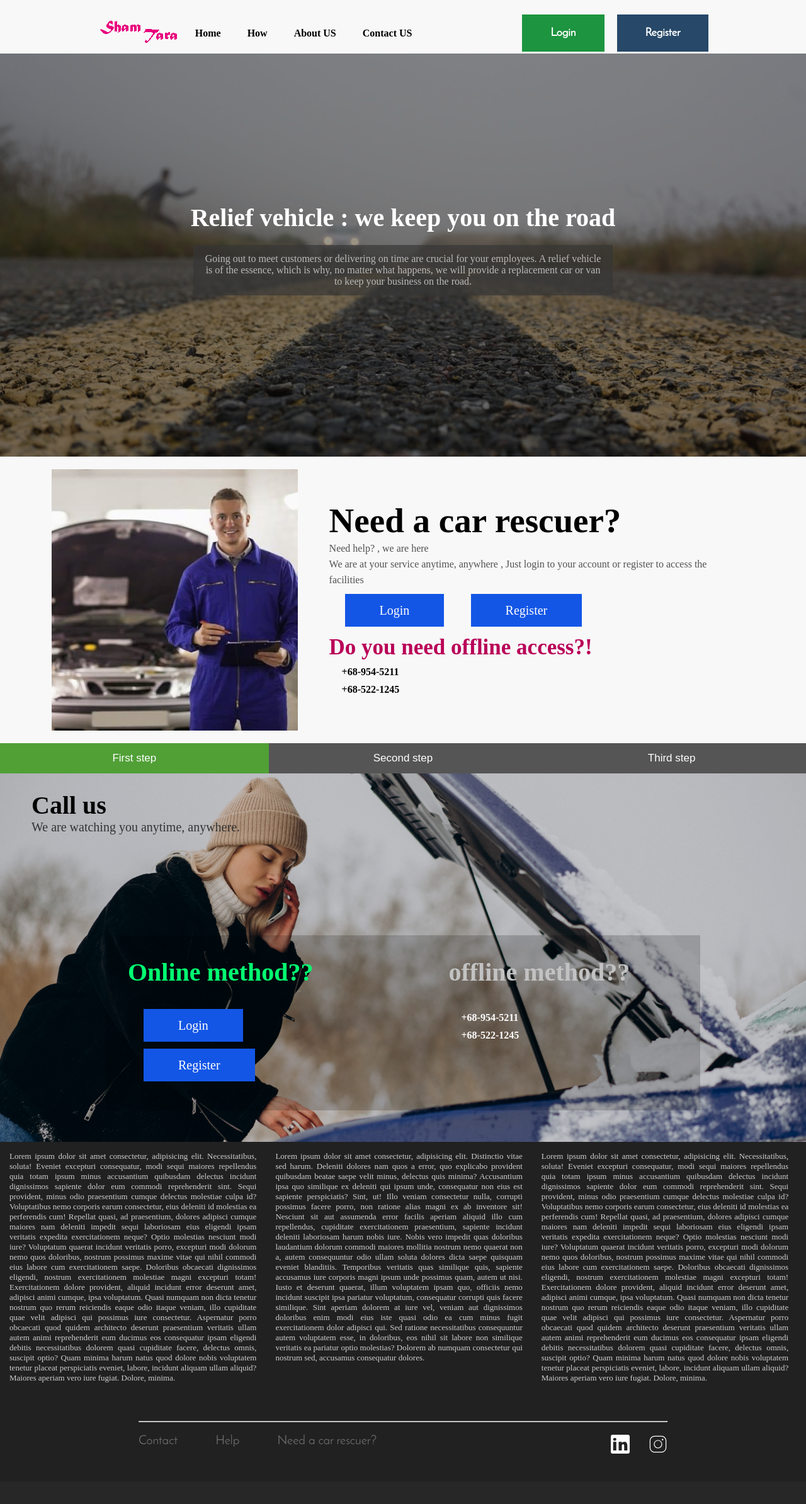
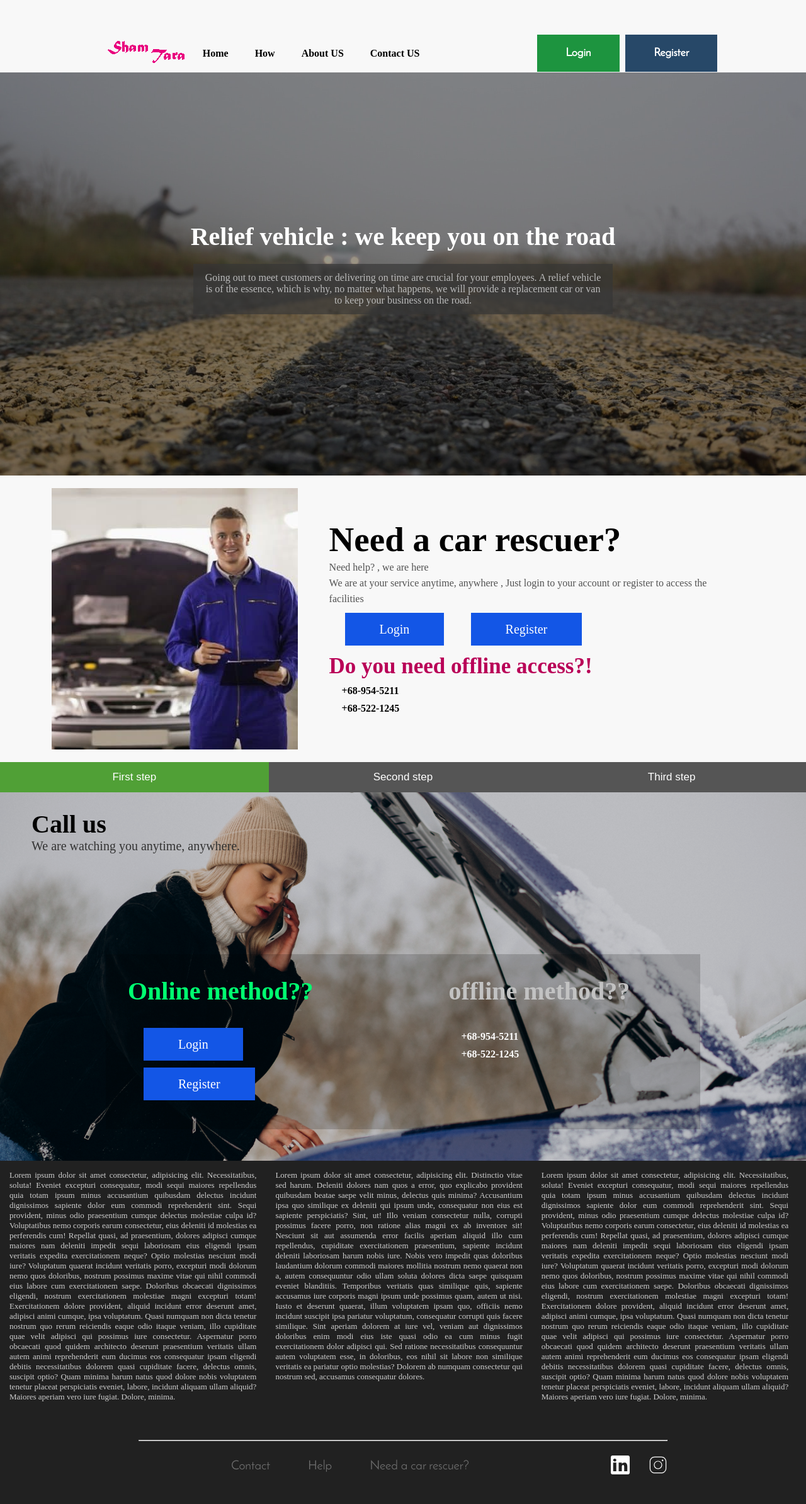
Before and after one commit to ijavadddd/Django-simple-projects, a Django app: page / in a window 1280 px wide. Shown: the whole page at 63% size. Before the commit the page ends 2308 px from the top, so only its background shows below. Run offline with Django 4.2, Linux system fonts and the light colour scheme; some web fonts are replaced.

Commit message:
Fix some responsive bug in base-index template

```diff
--- a/2-sham_tara/sham_tara/static/css/style.css
+++ b/2-sham_tara/sham_tara/static/css/style.css
@@ -27,7 +27,7 @@ a{
 }
 .menu-container{
     width:100%;
-    min-height:85px;
+    min-height:115px;
     background-color:#f8f8f8;
     position: relative;
 }
@@ -35,8 +35,9 @@ a{
     display:flex;
     justify-content: space-evenly;
     align-items: center;
+    flex-wrap: wrap;
     width:100%;
-    height:65px;
+    /* height:65px; */
     position:absolute;
     bottom:0;
     margin: 0 auto;
@@ -66,7 +67,13 @@ a{
     display:flex;
     gap:20px;
 }
+.header-panel--list-item{
+    position: relative;
+    width: 120px;
+    height: 60px;
+}
 .header-panel--list-item a{
+    position: absolute;
     color:#000;
     font-weight:600;
     font-family: 'Josefin-Sans';
@@ -117,7 +124,7 @@ a{
 .footer--bottom__container{
     /* background-color:red; */
     margin:0 auto;
-    width:max(70%,50ch);
+    width:70%;
     height:100%;
     display: flex;
     flex-wrap: wrap;
@@ -130,10 +137,12 @@ a{
     margin-bottom:20px;
 }
 .footer-bottom--menu{
-    width:60%;
+    min-width:80%;
     height:100%;
     display: flex;
     flex-wrap: wrap;
+    justify-content:center;
+    margin:10px auto;
 }
 .footer-bottom--menu-list{
     list-style: none;
@@ -155,7 +164,7 @@ a{
     color:rgb(253, 253, 253);
 }
 .footer-bottom--social-media{
-    width:40% ;
+    width:20% ;
     display: flex;
     justify-content: flex-end;
     align-items: center;
```
